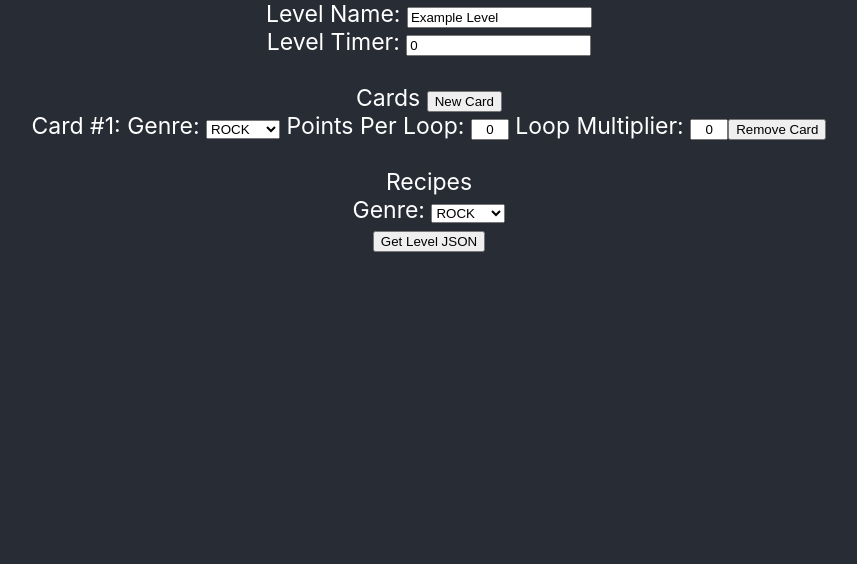
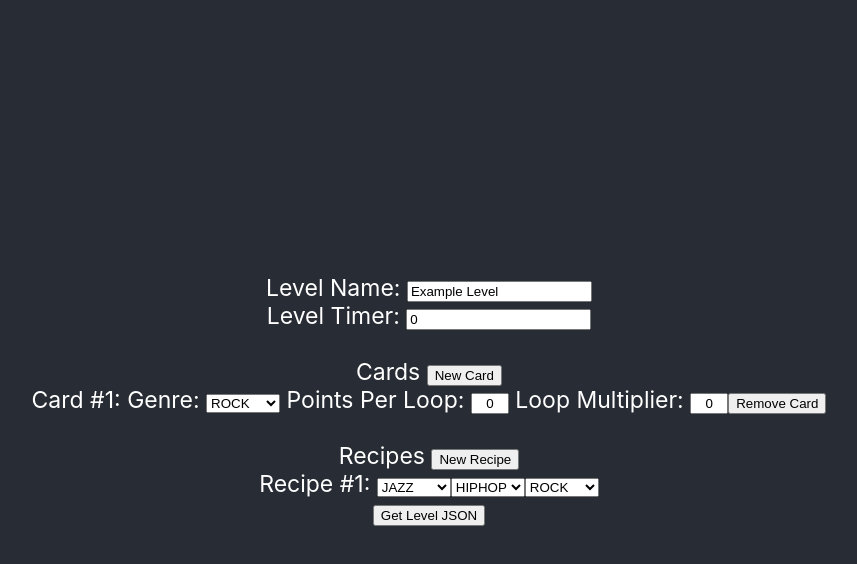
Before and after one commit to degraffa/Deck-Jockey-Level-Creator, a React (Create React App) app: page / in a window 1280 px wide. Shown: the top 564 px of the page, without its empty margins (211-1068 px from the left). Built offline with nearby package versions, Linux system fonts and the light colour scheme.

Commit message:
No more nested forms and some more functionality

```diff
--- a/src/App.css
+++ b/src/App.css
@@ -18,8 +18,8 @@
   min-height: 100vh;
   display: flex;
   flex-direction: column;
-  /* align-items: center; */
-  /* justify-content: center; */
+  align-items: center;
+  justify-content: center;
   font-size: calc(7px + 2vmin);
   color: white;
 }
--- a/src/App.js
+++ b/src/App.js
@@ -7,22 +7,25 @@ class GenreSelect extends React.Component {
     super(props);
 
     this.state = {
-      value: props.value
+      genre: props.genre
     }
   }
 
   changeGenre = (event) => {
-    this.setState({value: event.target.value});
+    this.setState({genre: event.target.value});
   }
 
   render() {
     return (
+      <div id="recipe" style={{display: "inline"}}>
         <select value={this.state.genre} onChange={this.changeGenre}>
           <option value="ROCK">ROCK</option>
           <option value="JAZZ">JAZZ</option>
           <option value="HIPHOP">HIPHOP</option>
           <option value="FOLK">FOLK</option>
+          <option value="NONE">NONE</option>
         </select>
+      </div>
     )
   }
 }
@@ -53,11 +56,11 @@ class CardForm extends React.Component {
     }
     else {
       return (
-        <form>
+        <div id="card">
           <label>Card #{this.props.cardIdx}: </label>
 
           <label>Genre: </label>
-          <GenreSelect value="ROCK" />
+          <GenreSelect genre="ROCK" />
 
           <label> Points Per Loop: </label>
           <input type="text" value={this.state.pointsPerLoop} style={{width: 30, textAlign: "center"}} />
@@ -65,7 +68,7 @@ class CardForm extends React.Component {
           <input type="text" value={this.state.pointsPerLoop} style={{width: 30, textAlign: "center"}} />
 
           <button type="button" onClick={this.removeCard}>Remove Card</button>
-        </form>
+        </div>
       )
     }
   }
@@ -75,6 +78,8 @@ class RecipeForm extends React.Component {
   constructor(props) {
     super(props);
 
+    console.log(props.genre0);
+
     this.state = {
       genres: [props.genre0, props.genre1, props.genre2],
       barPoints: [props.barPoints0, props.barPoints1, props.barPoints2]
@@ -83,9 +88,14 @@ class RecipeForm extends React.Component {
 
   render() {
     return (
-      <form>
-        <label>Genre: </label> <GenreSelect value="ROCK" />
-      </form>
+      <div id="recipe" style={{display: "inline"}}>
+        <label>Recipe #{this.props.recipeIdx}: </label>
+        <GenreSelect genre={this.state.genres[0]} />
+        <GenreSelect genre={this.state.genres[1]} />
+        <GenreSelect genre={this.state.genres[2]} />
+
+        <br />
+      </div>
     )
   }
 }
@@ -97,7 +107,7 @@ export class LevelForm extends React.Component {
       levelName: "Example Level",
       levelTimer: 0,
       cards: [<CardForm cardIdx="1" />],
-      recipes: [<RecipeForm />]
+      recipes: [<RecipeForm recipeIdx = "1" genre0="JAZZ" barPoints0="100" genre1="HIPHOP" barPoints1="100"/>]
     };
   }
 
@@ -117,6 +127,12 @@ export class LevelForm extends React.Component {
     let numCards = this.state.cards.length;
     this.state.cards.push(<CardForm cardIdx={numCards+1} />);
     this.setState({cards: this.state.cards});
+  }
+
+  addRecipe = () => {
+    let numRecipes = this.state.recipes.length;
+    this.state.recipes.push(<RecipeForm recipeIdx={numRecipes+1}/>);
+    this.setState({recipes: this.state.recipes});
   }
 
   render() {
@@ -141,7 +157,7 @@ export class LevelForm extends React.Component {
         </div>
 
         <br/>
-        <label>Recipes</label>
+        <label>Recipes</label> <button type="button" onClick={this.addRecipe}>New Recipe</button>
         <br />
         <div id="recipes">
             {this.state.recipes.map(recipe => {
```
Lines whose indentation alone changed are shown as unchanged.
